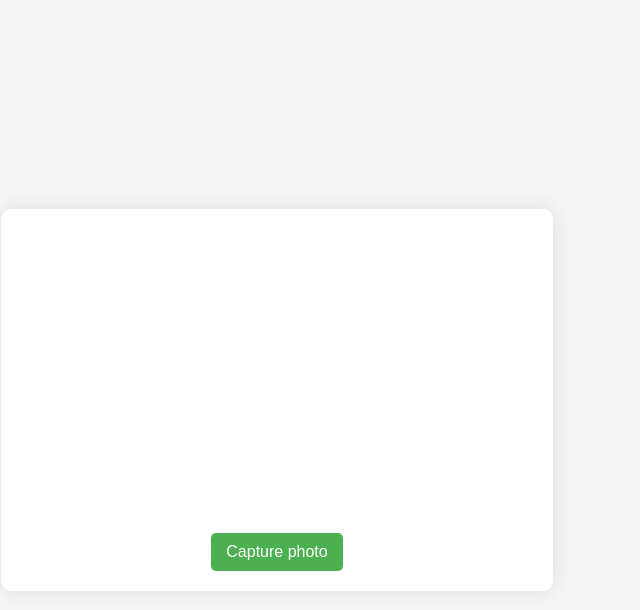
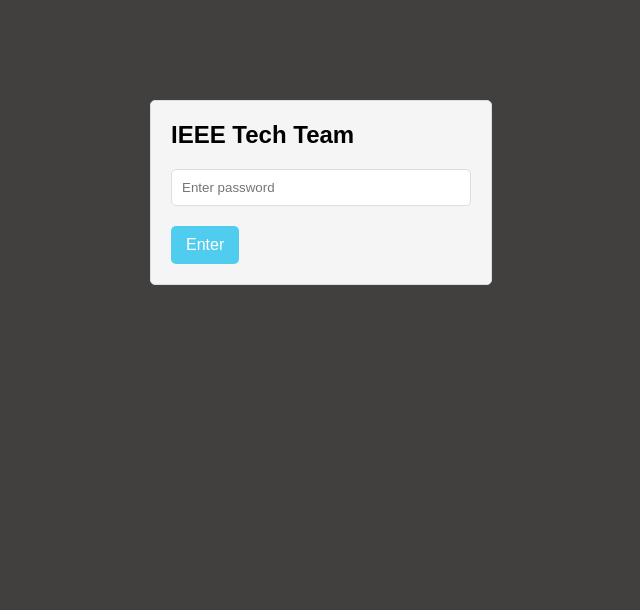
Before and after one commit to Joker-2003/camera-thing, a React (Create React App) app: page / in a window 1280 px wide. Shown: the top 610 px of the page, without its empty margins (319-959 px from the left). Built offline with nearby package versions, Linux system fonts and the light colour scheme; no server answers.

Commit message:
minor fixes

```diff
--- a/src/App.css
+++ b/src/App.css
@@ -6,15 +6,14 @@
   display: flex;
   justify-content: center;
   align-items: center;
-  height: 100vh;
-  background-color: #f5f5f5;
+  background-color: #000000;
 }
 
 .app-container {
   text-align: center;
   padding: 20px;
   border-radius: 10px;
-  background-color: #ffffff;
+  background-color: #000000;
   box-shadow: 0 0 20px rgba(0, 0, 0, 0.1);
   width: 80%;
   max-width: 600px;
@@ -40,7 +39,7 @@
 }
 
 button {
-  background-color: #4caf50;
+  background-color: #50ccee;
   color: white;
   padding: 10px 15px;
   font-size: 16px;
@@ -51,7 +50,7 @@
 }
 
 button:hover {
-  background-color: #45a049;
+  background-color: #4abbda;
 }
 
 input {
@@ -62,3 +61,119 @@
   border-radius: 5px;
   box-sizing: border-box;
 }
+
+.red-warning{
+  margin-left: 30px;
+  background-color: red;
+}
+
+.red-warning:hover {
+  background-color: #7c2121;
+}
+
+
+body, h1, h2, h3, p, margin, figure {
+  margin: 0;
+  padding: 0;
+}
+
+body {
+  background-color: #423f3f;
+  font-family: 'Arial', sans-serif;
+}
+
+/* Style the header */
+.app-header {
+  background-color:  #50ccee;
+  color: #fff;
+  padding: 10px;
+  text-align: center;
+}
+
+.app-logo {
+  width: 50px;
+  height: 50px;
+  margin-right: 10px;
+}
+
+.app-header h1 {
+  font-size: 1.5em;
+  margin-bottom: 0;
+}
+
+.app-container {
+  max-width: 800px;
+  margin: 20px auto;
+  background-color: #ffffff;
+  padding: 20px;
+  box-shadow: 0 0 10px rgba(0, 0, 0, 0.1);
+}
+
+button {
+  background-color: #50ccee;
+  color: #fff;
+  padding: 10px 15px;
+  margin-top: 10px;
+  border: none;
+  cursor: pointer;
+  font-size: 1em;
+}
+
+.preview-container {
+  margin-top: 20px;
+}
+
+.preview-image {
+  width: 100%;
+  border: 1px solid #ddd;
+  padding: 10px;
+  box-sizing: border-box;
+  margin-bottom: 10px;
+}
+
+.red-warning {
+  background-color: #ff5b5b;
+}
+
+input {
+  width: 100%;
+  padding: 5px;
+  margin-bottom: 10px;
+}
+
+
+button {
+  background-color: #50ccee;
+  color: #fff;
+  padding: 10px 15px;
+  margin-top: 10px;
+  border: none;
+  cursor: pointer;
+  font-size: 1em;
+}
+
+.access-wall {
+  background-color: #f5f5f5;
+  padding: 20px;
+  border: 1px solid #ddd;
+  width: 300px;
+  margin: 100px auto;
+  border-radius: 5px;
+}
+
+.access-wall h2 {
+  margin-bottom: 20px;
+}
+
+.access-wall input {
+  width: 100%;
+  padding: 10px;
+  margin-bottom: 10px;
+}
+
+.access-wall button {
+  color: #ffffff;
+  padding: 10px 15px;
+  border: none;
+  cursor: pointer;
+}
--- a/src/App.js
+++ b/src/App.js
@@ -1,8 +1,9 @@
-// App.js
 import React, { useState, useRef } from 'react';
 import { initializeApp } from 'firebase/app';
 import { getStorage, ref, uploadString, getDownloadURL } from 'firebase/storage';
 import Webcam from 'react-webcam';
+import bcrypt from 'bcryptjs'; // Import bcryptjs for password hashing
+import Logo from './logo.png';
 import './App.css';
 
 const firebaseConfig = {
@@ -18,15 +19,19 @@
 const app = initializeApp(firebaseConfig);
 const storage = getStorage(app);
 
+
 const App = () => {
+  const hashedPassword = '$2a$10$YQ1sSmnoYi1dS8yWON50VucmCYfp9P4oWCpAfEviuDxsgI0S6bGWy';
+
+
+  const [showMainPage, setShowMainPage] = useState(false);
   const [imgSrc, setImgSrc] = useState(null);
   const [downloadURL, setDownloadURL] = useState(null);
-
   const webcamRef = useRef(null);
   const videoConstraints = {
     width: 1280,
     height: 720,
-    facingMode: "environment"
+    facingMode: 'environment',
   };
 
   const handleCapture = async () => {
@@ -55,8 +60,42 @@
     }
   };
 
+  const AccessWall = () => {
+    const [password, setPassword] = useState('');
+    const checkPassword = () => {
+      const isPasswordCorrect = bcrypt.compareSync(password, hashedPassword);
+      if (isPasswordCorrect) {
+        setShowMainPage(true);
+      } else {
+        alert('Incorrect password. Please try again.');
+      }
+    };
+
     return (
+      <div className="access-wall">
+        <h2>IEEE Tech Team </h2>
+        <input
+          type="password"
+          placeholder="Enter password"
+          value={password}
+          onChange={(e) => setPassword(e.target.value)}
+          onKeyPress={(e) => { if (e.key === 'Enter') checkPassword(); } }
+        />
+        <button onClick={checkPassword}>Enter</button>
+      </div>
+    );
+  };
+
+  return (
+    <div>
+      {!showMainPage ? (
+        <AccessWall />
+      ) : (
         <div className="app-container">
+          <header className="app-header">
+            <img src={Logo} alt="IEEE Tech Team Logo" className="app-logo" />
+            <h1>IEEE Tech Team</h1>
+          </header>
 
           <Webcam
             audio={false}
@@ -68,11 +107,13 @@
           />
           <button onClick={handleCapture}>Capture photo</button>
 
-
           {imgSrc && (
             <div className="preview-container">
               <img src={imgSrc} alt="Captured" className="preview-image" />
               <button onClick={handleUpload}>Upload to Firebase Storage</button>
+              <button onClick={() => setImgSrc(null)} className="red-warning">
+                Retake
+              </button>
 
               {downloadURL && (
                 <div>
@@ -84,73 +125,9 @@
             </div>
           )}
         </div>
+      )}
+    </div>
   );
 };
 
 export default App;
-
-// // App.js
-// import React, { useState, useRef } from 'react';
-// import { initializeApp } from 'firebase/app';
-// import { getStorage, ref, uploadString, getDownloadURL } from 'firebase/storage';
-// import Webcam from 'react-webcam';
-// import './App.css'; // Import the CSS file
-
-
-// const app = initializeApp(firebaseConfig);
-// const storage = getStorage(app);
-
-// const App = () => {
-//   const [imgSrc, setImgSrc] = useState(null);
-
-//   const webcamRef = useRef(null);
-//   const videoConstraints = {
-//     width: 1280,
-//     height: 720,
-//     facingMode: "user"
-//   };
-
-//   const handleCapture = async () => {
-//     const captureSrc = webcamRef.current.getScreenshot();
-//     setImgSrc(captureSrc);
-//   };
-
-//   const handleUpload = async () => {
-//     if (!imgSrc) return;
-
-//     try {
-//       const storageRef = ref(storage, `/files/${Date.now()}.jpeg`);
-//       await uploadString(storageRef, imgSrc, 'data_url');
-
-//       const downloadURL = await getDownloadURL(storageRef);
-//       console.log('File available at', downloadURL);
-//     } catch (error) {
-//       console.error('Error uploading image to Firebase:', error);
-//     }
-//   };
-
-//   return (
-//     <div className="app-container">
-//       <div className="camera-container">
-//         <Webcam
-//           audio={false}
-//           height={300}
-//           ref={webcamRef}
-//           screenshotFormat="image/jpeg"
-//           width={500}
-//           videoConstraints={videoConstraints}
-//         />
-//         <button onClick={handleCapture}>Capture photo</button>
-//       </div>
-
-//       {imgSrc && (
-//         <div className="preview-container">
-//           <img src={imgSrc} alt="Captured" className="preview-image" />
-//           <button onClick={handleUpload}>Upload to Firebase Storage</button>
-//         </div>
-//       )}
-//     </div>
-//   );
-// };
-
-// export default App;
```
Also changed, not shown: package.json (+4 -3 lines), src/logo.png (added), 1 other file (tests, documents, lock files or other folders). Lines whose indentation alone changed are shown as unchanged.
